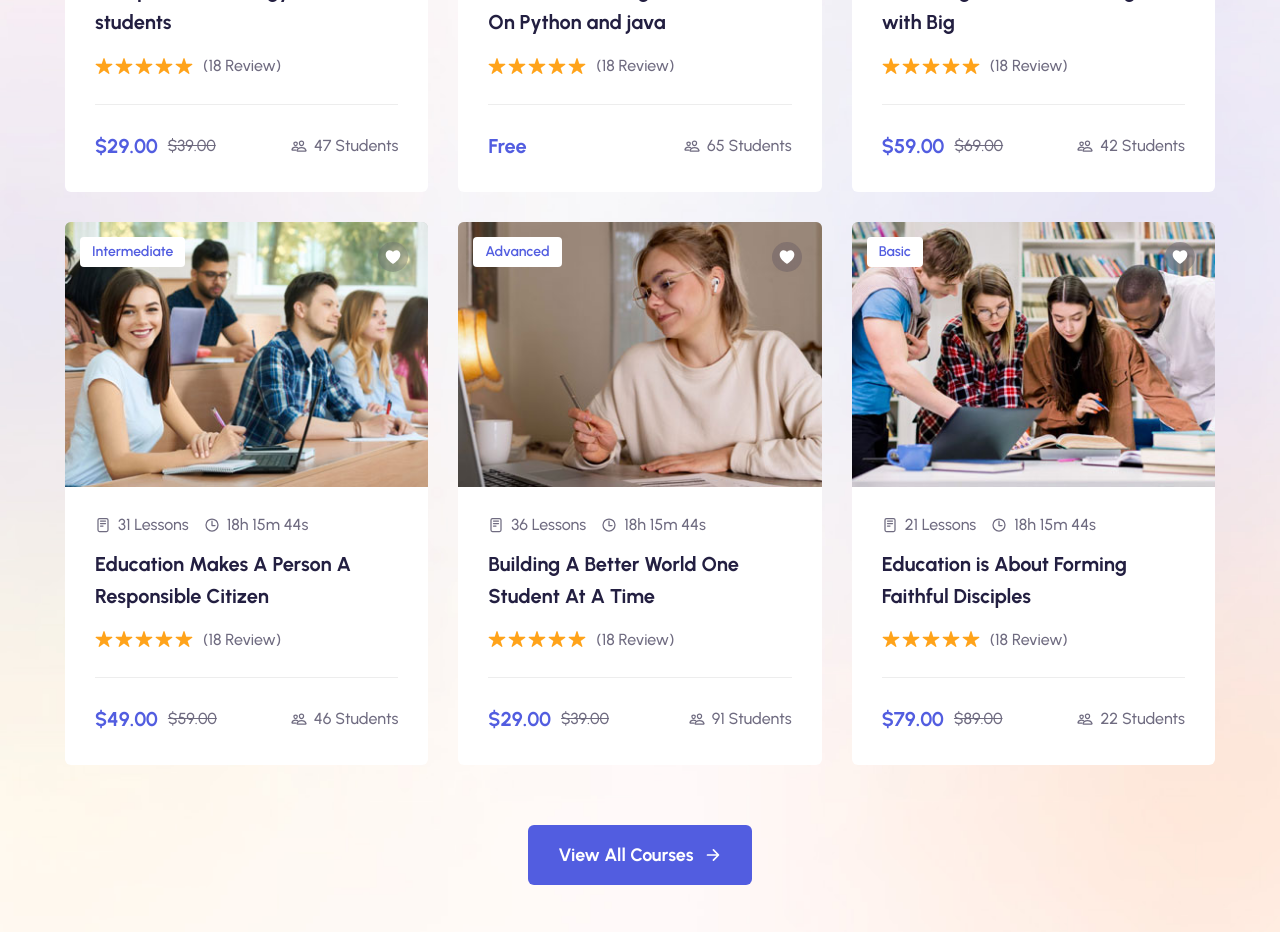
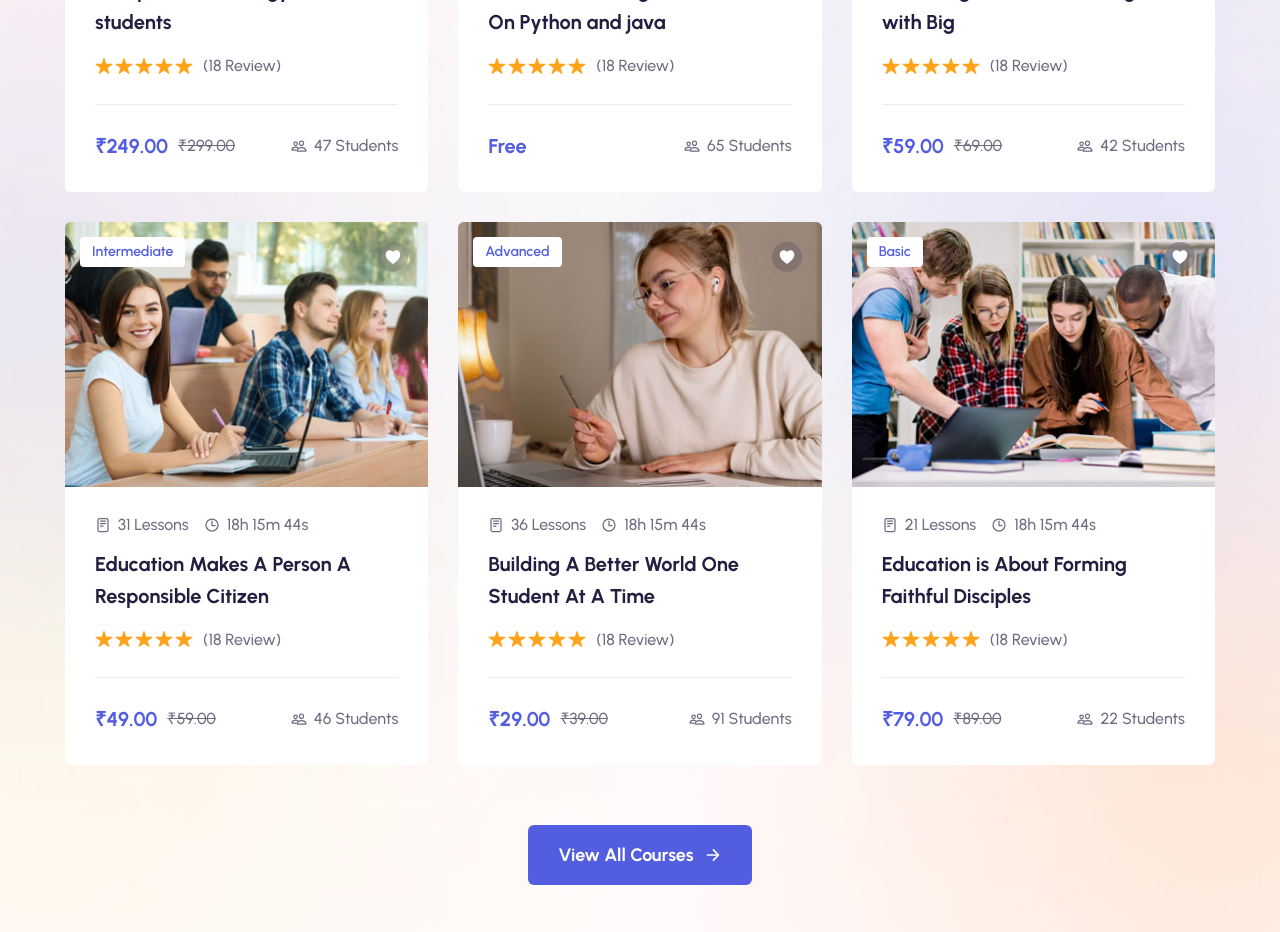
Before and after one commit to sujayr40/ascend, a plain HTML site: page index.html in a window 1280 px wide. Shown: the part 3080-4012 px from the top of the page. Drawn offline with nearby package versions, Linux system fonts and the light colour scheme.

Commit message:
Update index.html

```diff
--- a/index.html
+++ b/index.html
@@ -538,9 +538,9 @@
                   <div class="card-footer">
 
                     <div class="card-price">
-                      <span class="span">$29.00</span>
+                      <span class="span">₹249.00</span>
 
-                      <del class="del">$39.00</del>
+                      <del class="del">₹299.00</del>
                     </div>
 
                     <div class="card-meta-item">
@@ -686,9 +686,9 @@
                   <div class="card-footer">
 
                     <div class="card-price">
-                      <span class="span">$59.00</span>
+                      <span class="span">₹59.00</span>
 
-                      <del class="del">$69.00</del>
+                      <del class="del">₹69.00</del>
                     </div>
 
                     <div class="card-meta-item">
@@ -761,9 +761,9 @@
                   <div class="card-footer">
 
                     <div class="card-price">
-                      <span class="span">$49.00</span>
+                      <span class="span">₹49.00</span>
 
-                      <del class="del">$59.00</del>
+                      <del class="del">₹59.00</del>
                     </div>
 
                     <div class="card-meta-item">
@@ -836,9 +836,9 @@
                   <div class="card-footer">
 
                     <div class="card-price">
-                      <span class="span">$29.00</span>
+                      <span class="span">₹29.00</span>
 
-                      <del class="del">$39.00</del>
+                      <del class="del">₹39.00</del>
                     </div>
 
                     <div class="card-meta-item">
@@ -911,9 +911,9 @@
                   <div class="card-footer">
 
                     <div class="card-price">
-                      <span class="span">$79.00</span>
+                      <span class="span">₹79.00</span>
 
-                      <del class="del">$89.00</del>
+                      <del class="del">₹89.00</del>
                     </div>
 
                     <div class="card-meta-item">
```
